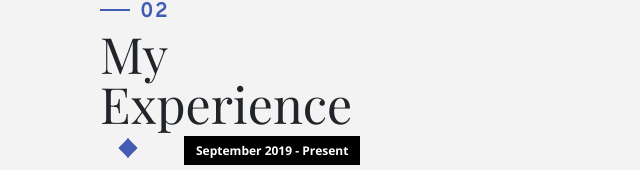
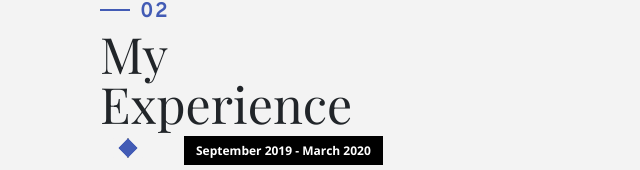
Before and after one commit to laurenriddle/laurenriddle, a plain HTML site: page index.html in a window 1280 px wide. Shown: the part 1735-1905 px from the top of the page, 0-640 px from the left. Drawn offline with nearby package versions, Linux system fonts and the light colour scheme; files whose address does not match are found by name; a web font is replaced by a local one.

Commit message:
changed school end date

```diff
--- a/index.html
+++ b/index.html
@@ -153,7 +153,7 @@
                     <li class="timeline-event" data-aos="fade-up">
                         <label class="timeline-event-icon"></label>
                         <div class="timeline-event-copy">
-                            <p class="timeline-event-thumbnail">September 2019 - Present</p>
+                            <p class="timeline-event-thumbnail">September 2019 - March 2020</p>
                             <h3>Nashville Software School</h3>
                             <h4>Software Developer</h4>
                             <p><strong>Intensive full-time 6-month software development bootcamp</strong>
```
